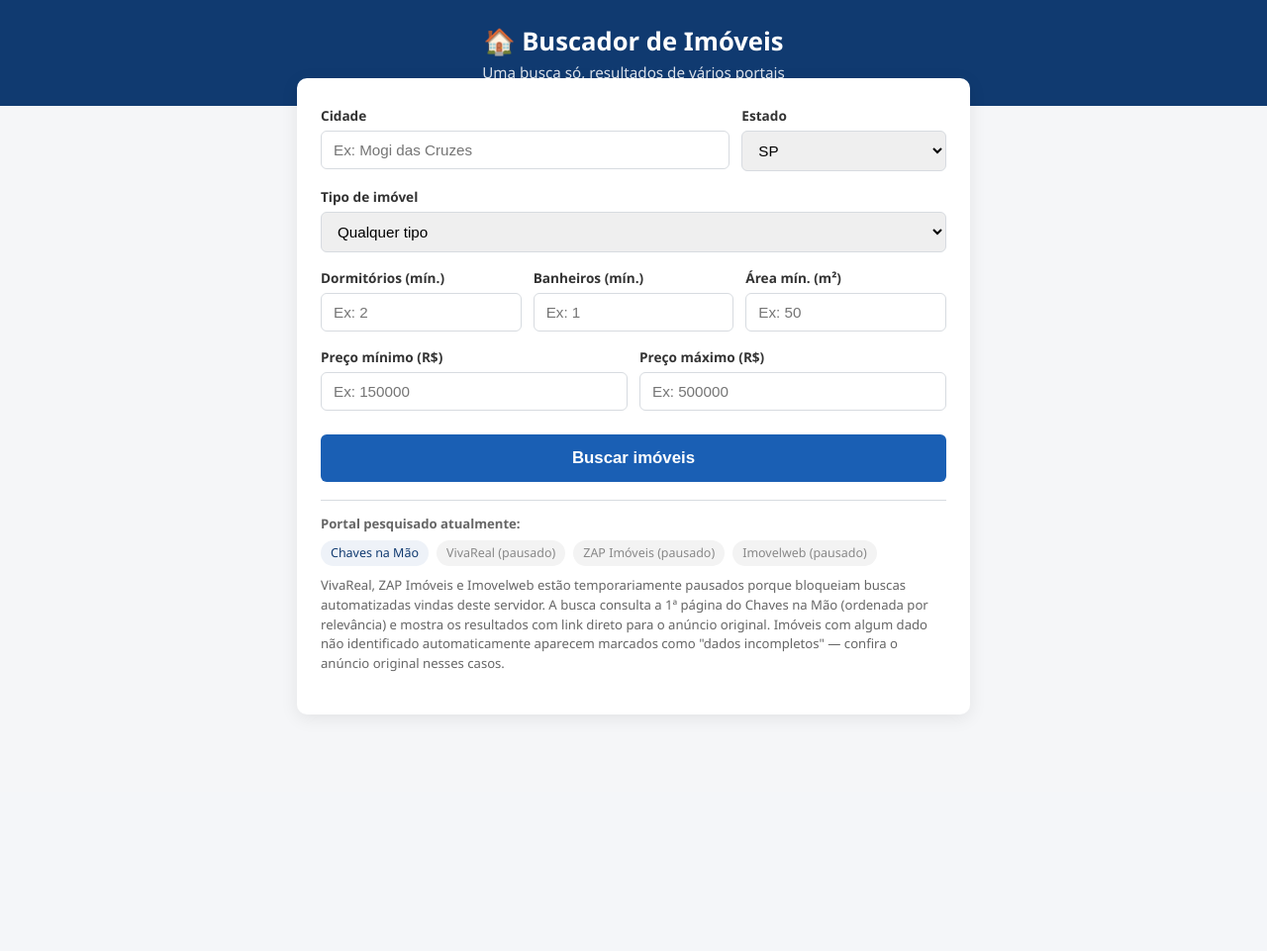
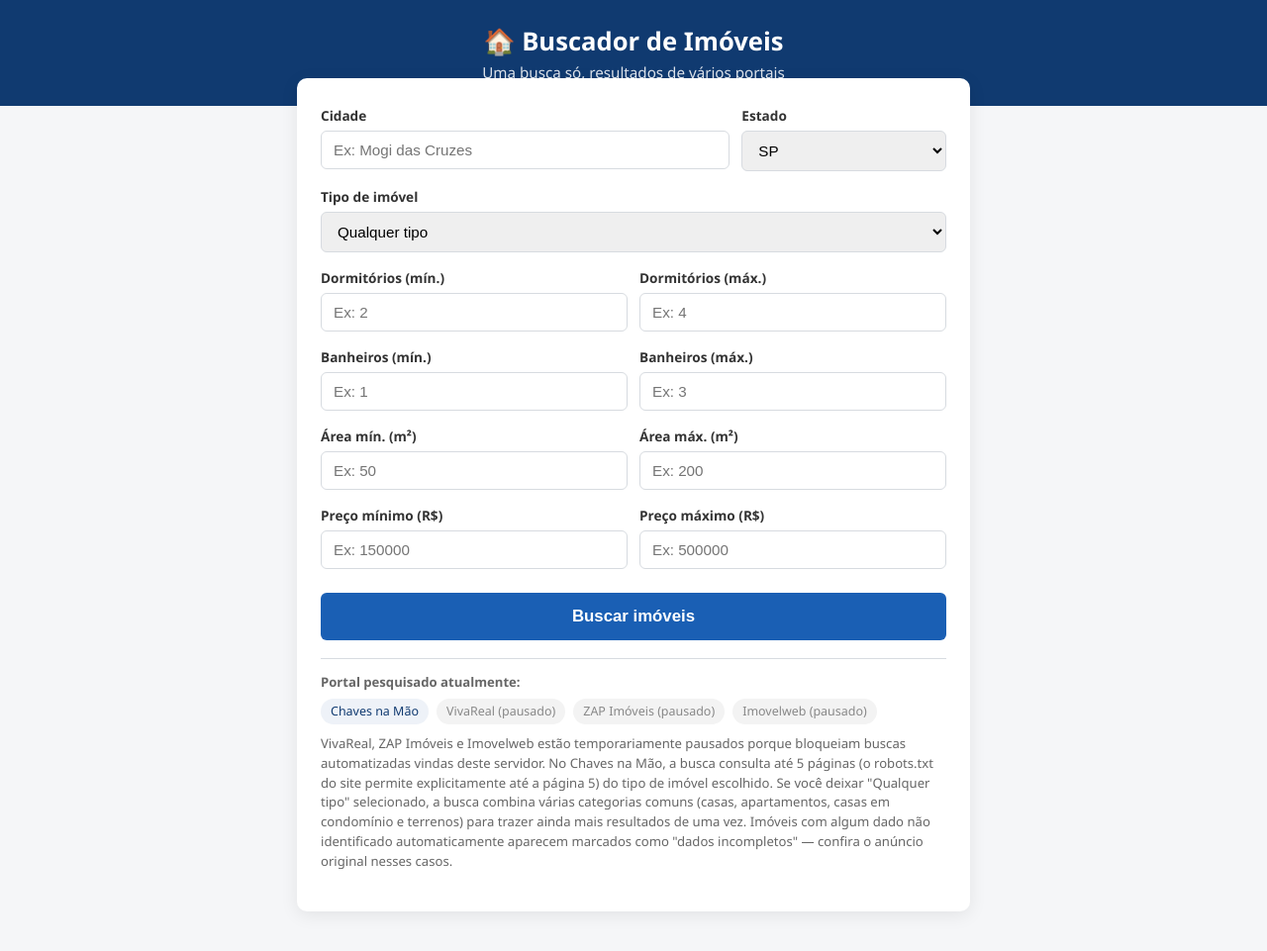
Before and after one commit to ReynaldoCorretor/buscador-imoveis, a Flask app: page / in a window 1280 px wide. Shown: the whole page at 99% size. Before the commit the page ends 724 px from the top, so only its background shows below. Run offline with Flask 3, Linux system fonts and the light colour scheme.

Commit message:
Add files via upload

```diff
--- a/templates/index.html
+++ b/templates/index.html
@@ -96,7 +96,7 @@
 </header>
 
 <div class="container">
-    <form id="form-busca" action="/buscar" method="post" onsubmit="mostrarCarregando()">
+    <form id="form-busca" action="/buscar" method="post" onsubmit="return validarEEnviar()">
         <div class="linha">
             <div class="campo" style="flex: 2;">
                 <label for="cidade">Cidade</label>
@@ -131,12 +131,30 @@
                 <input type="number" id="quartos_min" name="quartos_min" min="0" placeholder="Ex: 2">
             </div>
             <div class="campo">
+                <label for="quartos_max">Dormitórios (máx.)</label>
+                <input type="number" id="quartos_max" name="quartos_max" min="0" placeholder="Ex: 4">
+            </div>
+        </div>
+
+        <div class="linha">
+            <div class="campo">
                 <label for="banheiros_min">Banheiros (mín.)</label>
                 <input type="number" id="banheiros_min" name="banheiros_min" min="0" placeholder="Ex: 1">
             </div>
             <div class="campo">
+                <label for="banheiros_max">Banheiros (máx.)</label>
+                <input type="number" id="banheiros_max" name="banheiros_max" min="0" placeholder="Ex: 3">
+            </div>
+        </div>
+
+        <div class="linha">
+            <div class="campo">
                 <label for="area_min">Área mín. (m²)</label>
                 <input type="number" id="area_min" name="area_min" min="0" placeholder="Ex: 50">
+            </div>
+            <div class="campo">
+                <label for="area_max">Área máx. (m²)</label>
+                <input type="number" id="area_max" name="area_max" min="0" placeholder="Ex: 200">
             </div>
         </div>
 
@@ -165,12 +183,15 @@
         </div>
         <p style="margin-top:10px;">
             VivaReal, ZAP Imóveis e Imovelweb estão temporariamente pausados
-            porque bloqueiam buscas automatizadas vindas deste servidor. A
-            busca consulta a 1ª página do Chaves na Mão (ordenada por
-            relevância) e mostra os resultados com link direto para o
-            anúncio original. Imóveis com algum dado não identificado
-            automaticamente aparecem marcados como "dados incompletos" — confira
-            o anúncio original nesses casos.
+            porque bloqueiam buscas automatizadas vindas deste servidor. No
+            Chaves na Mão, a busca consulta até 5 páginas (o robots.txt do
+            site permite explicitamente até a página 5) do tipo de imóvel
+            escolhido. Se você deixar "Qualquer tipo" selecionado, a busca
+            combina várias categorias comuns (casas, apartamentos, casas em
+            condomínio e terrenos) para trazer ainda mais resultados de uma
+            vez. Imóveis com algum dado não identificado automaticamente
+            aparecem marcados como "dados incompletos" — confira o
+            anúncio original nesses casos.
         </p>
     </div>
 </div>
@@ -179,6 +200,27 @@
 function mostrarCarregando() {
     document.getElementById('carregando').style.display = 'block';
 }
+
+function validarEEnviar() {
+    const pares = [
+        ['quartos_min', 'quartos_max', 'Dormitórios'],
+        ['banheiros_min', 'banheiros_max', 'Banheiros'],
+        ['area_min', 'area_max', 'Área'],
+        ['preco_min', 'preco_max', 'Preço'],
+    ];
+
+    for (const [idMin, idMax, rotulo] of pares) {
+        const min = document.getElementById(idMin).value;
+        const max = document.getElementById(idMax).value;
+        if (min !== '' && max !== '' && parseFloat(max) < parseFloat(min)) {
+            alert(`O valor máximo de "${rotulo}" não pode ser menor que o mínimo.`);
+            return false;
+        }
+    }
+
+    mostrarCarregando();
+    return true;
+}
 </script>
 
 </body>
```
